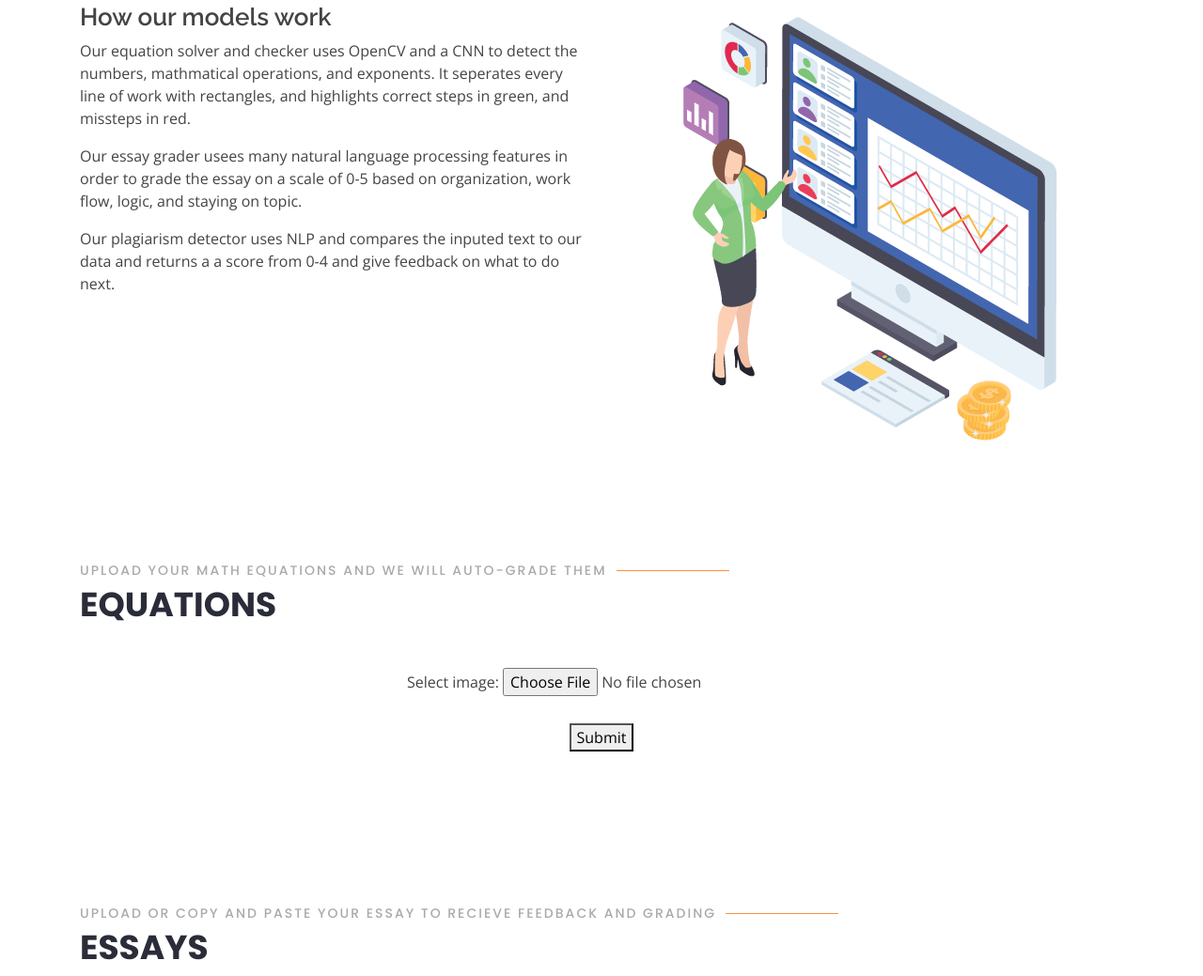
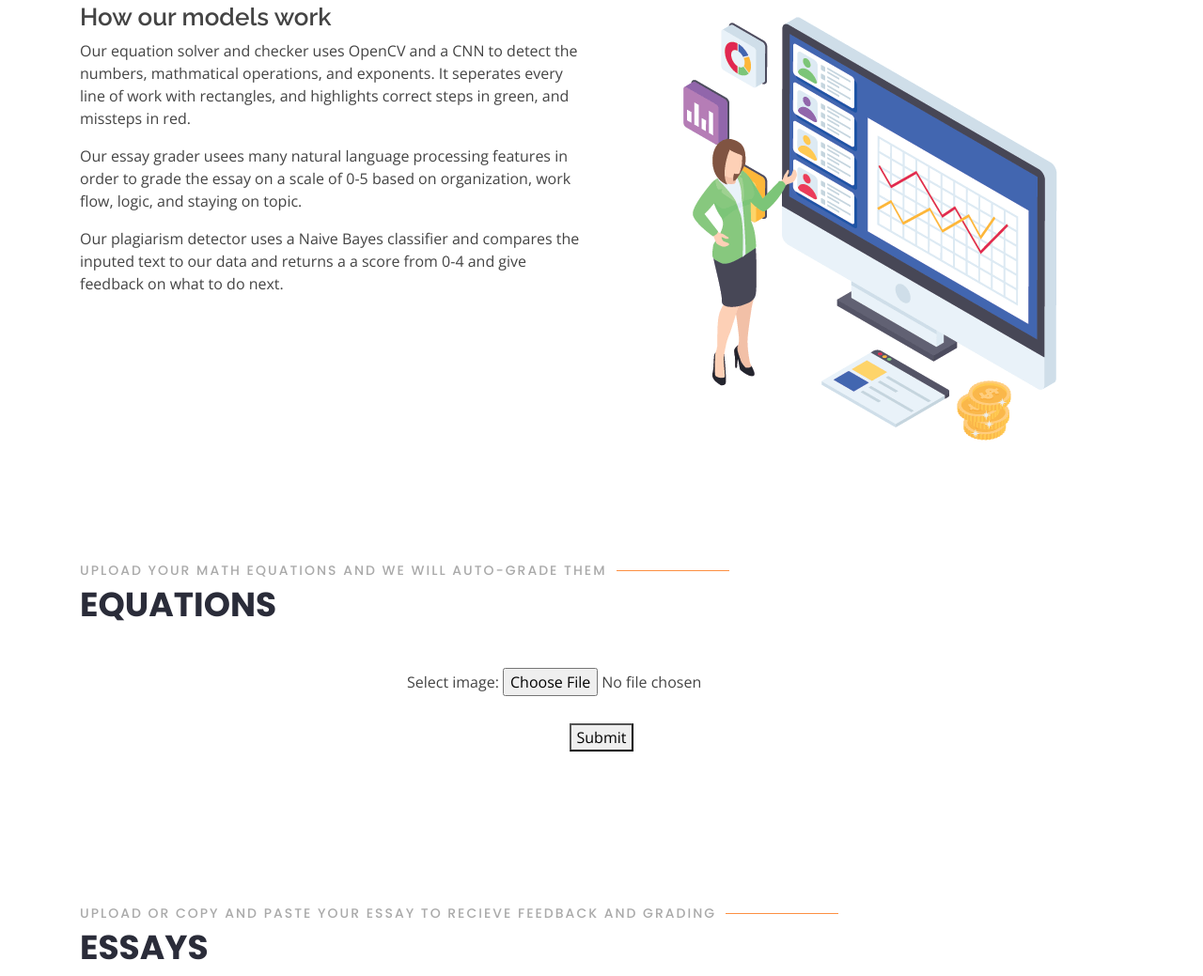
Before and after one commit to ShafinH/EdHance, a plain HTML site: page index.html in a window 1280 px wide. Shown: the part 1073-2112 px from the top of the page at 94% size. Drawn offline with nearby package versions, Linux system fonts and the light colour scheme.

Commit message:
Update index.html

```diff
--- a/index.html
+++ b/index.html
@@ -145,7 +145,7 @@
                   Our essay grader usees many natural language processing features in order to grade the essay on a scale of 0-5 based on organization, work flow, logic, and staying on topic.
                 </p>
                 <p>
-                  Our plagiarism detector uses NLP and compares the inputed text to our data and returns a a score from 0-4 and give feedback on what to do next.
+                  Our plagiarism detector uses a Naive Bayes classifier and compares the inputed text to our data and returns a a score from 0-4 and give feedback on what to do next.
                 </p>
               </div>
               <div class="col-lg-6 order-1 order-lg-2 text-center">
```
